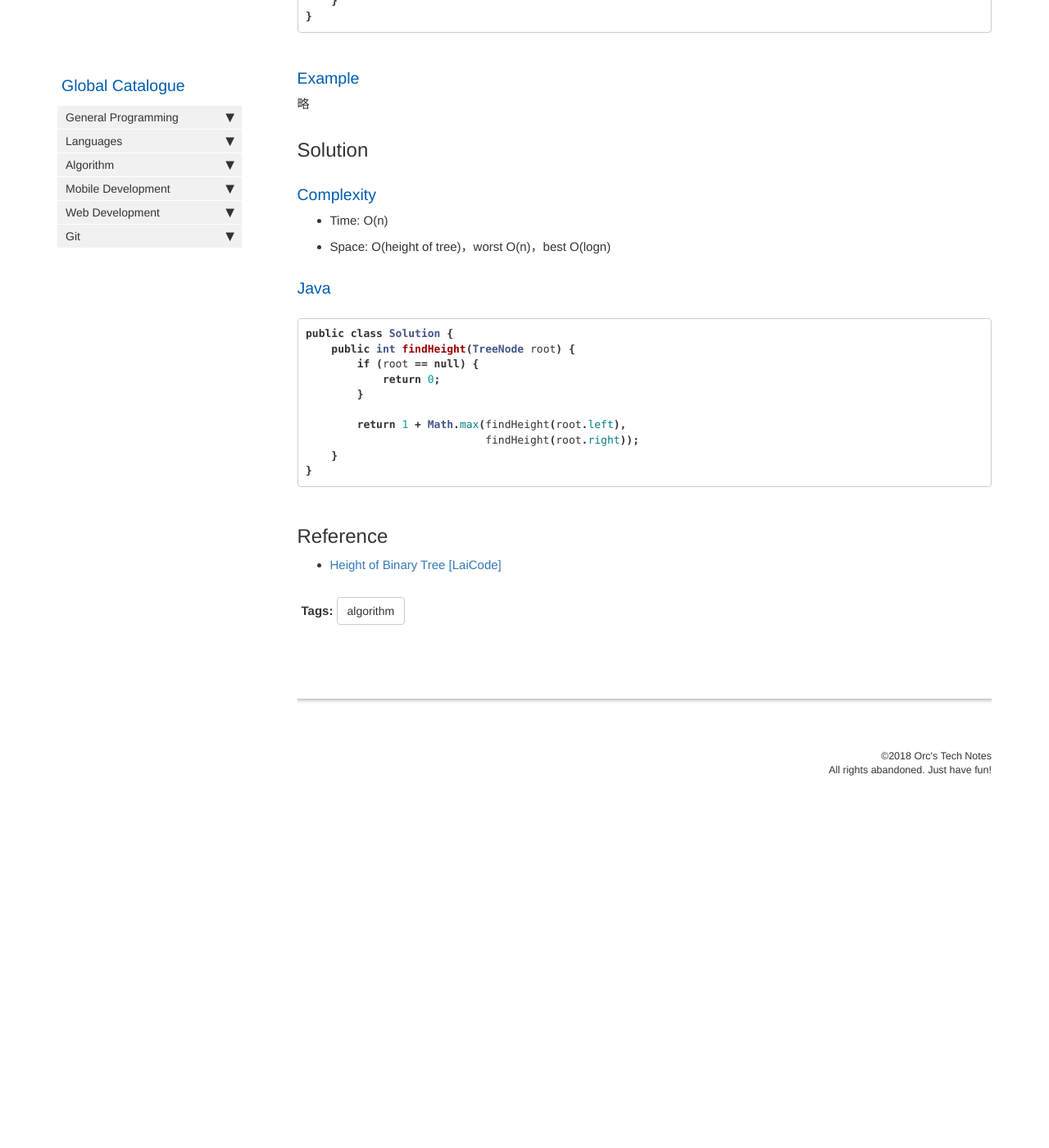
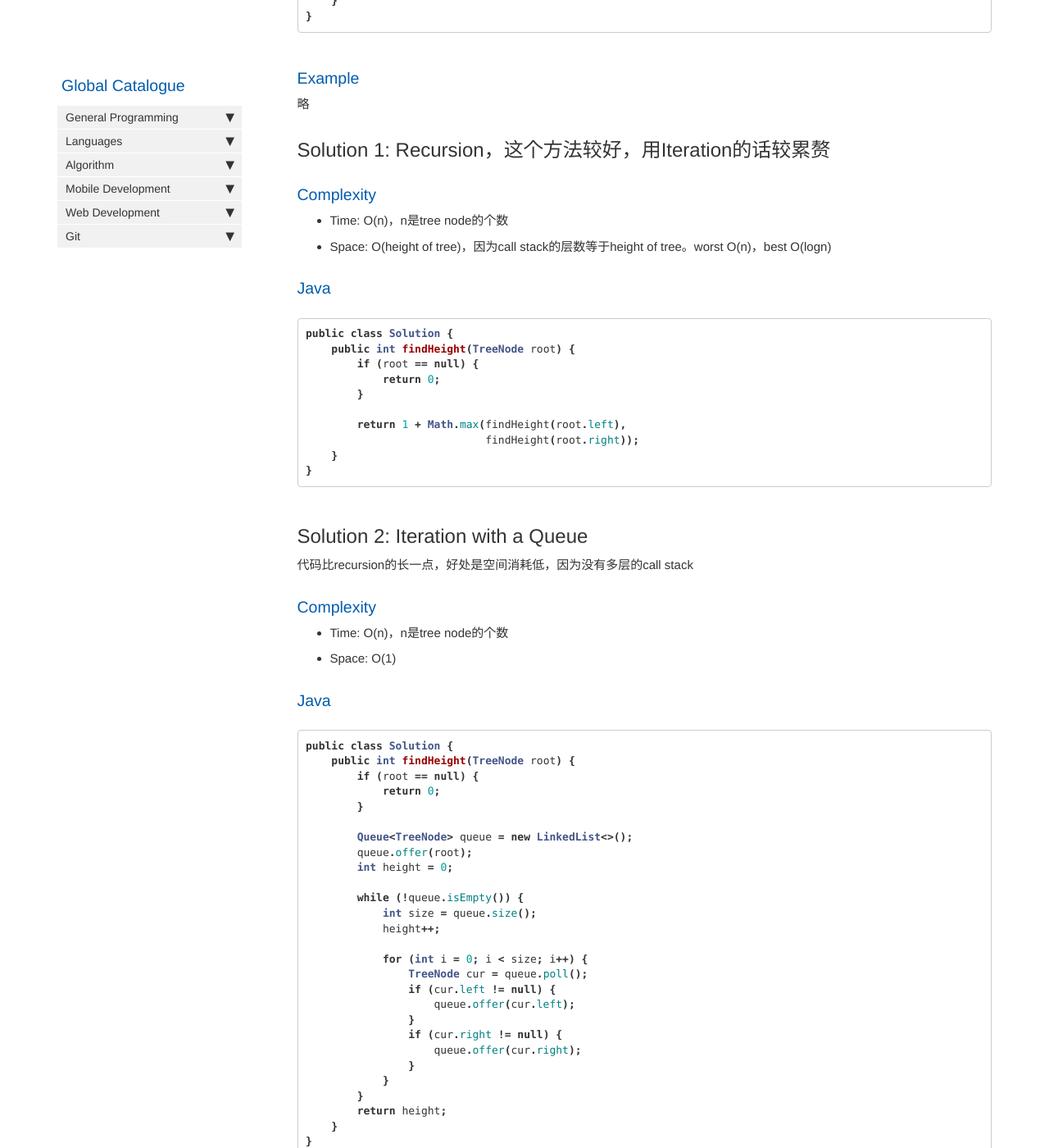
Before and after one commit to HungryOrc/hungryorc.github.io, a Jekyll site: the page built from pages/algorithm/algorithm_height_of_binary_tree.md, in a window 1280 px wide and 1400 px high, scrolled down 401 px. Shown: the whole window at 82% size. Built offline with Jekyll 4.4.1, drawn with Linux system fonts in a browser that asks for light colours; nearby versions of some CDN libraries; comment, search, counter and statistics services are not loaded; before the commit the page ends 1400 px from its top, so only the background shows below that.

Commit message:
Update algorithm_height_of_binary_tree.md

````diff
--- a/pages/algorithm/algorithm_height_of_binary_tree.md
+++ b/pages/algorithm/algorithm_height_of_binary_tree.md
@@ -24,12 +24,11 @@ public class TreeNode {
 ### Example
 略
 
-## Solution
-
+## Solution 1: Recursion，这个方法较好，用Iteration的话较累赘
 
 ### Complexity
-* Time: O(n)
-* Space: O(height of tree)，worst O(n)，best O(logn)
+* Time: O(n)，n是tree node的个数
+* Space: O(height of tree)，因为call stack的层数等于height of tree。worst O(n)，best O(logn)
 
 ### Java
 ```java
@@ -45,6 +44,44 @@ public class Solution {
 }
 ```
 
+## Solution 2: Iteration with a Queue
+代码比recursion的长一点，好处是空间消耗低，因为没有多层的call stack
+
+### Complexity
+* Time: O(n)，n是tree node的个数
+* Space: O(1)
+
+### Java
+```java
+public class Solution {
+    public int findHeight(TreeNode root) {
+        if (root == null) {
+            return 0;
+        }
+
+        Queue<TreeNode> queue = new LinkedList<>();
+        queue.offer(root);
+        int height = 0;
+
+        while (!queue.isEmpty()) {
+            int size = queue.size();
+            height++;
+
+            for (int i = 0; i < size; i++) {
+                TreeNode cur = queue.poll();
+                if (cur.left != null) {
+                    queue.offer(cur.left);
+                }
+                if (cur.right != null) {
+                    queue.offer(cur.right);
+                }
+            }
+        }
+        return height;
+    }
+}
+```
+
 ## Reference
 * [Height of Binary Tree [LaiCode]](https://app.laicode.io/app/problem/60)
 
````
